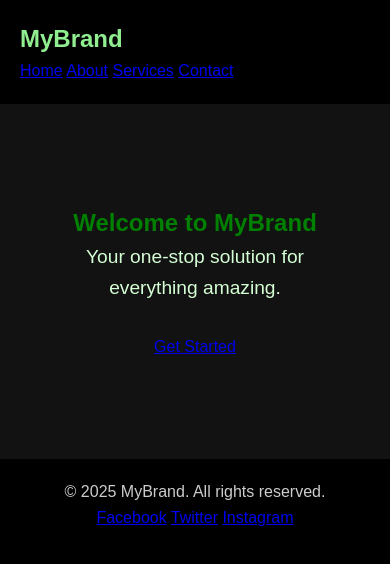
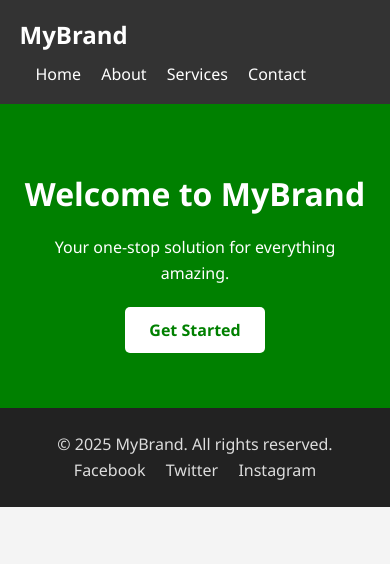
Before and after one commit to indian3lion6/Intern_practice, a plain HTML site: page index.html in a window 390 px wide. Drawn offline with Linux system fonts and the light colour scheme.

Commit message:
Update style.css

```diff
--- a/style.css
+++ b/style.css
@@ -6,148 +6,113 @@
 }
 
 body {
-  font-family: 'Poppins', sans-serif;
+  font-family: 'Segoe UI', sans-serif;
   line-height: 1.6;
-  background-color: #000;
-  color: #f0f0f0;
+  background: #f4f4f4;
+  color: #333;
 }
 
 .container {
+  width: 90%;
   max-width: 1100px;
-  margin: 0 auto;
-  padding: 0 20px;
+  margin: auto;
 }
 
 /* Header */
 header {
-  background: #000;
-  color: green;
-  padding: 20px 0;
+  background: #333;
+  color: #fff;
+  padding: 1rem 0;
 }
 
-.header-container {
+.nav-container {
   display: flex;
   justify-content: space-between;
   align-items: center;
-  flex-wrap: wrap;
-}
-
-.header-container {
-  background-color: green;
-  padding: 20px;
-  border-radius: 8px;
 }
 
 .logo {
-  font-size: 1.5em;
-  font-weight: 600;
-  color: lightgreen;
+  font-size: 1.5rem;
+  font-weight: bold;
 }
 
-.nav-links {
-  list-style: none;
-  display: flex;
-  gap: 20px;
-  flex-wrap: wrap;
+.nav a {
+  color: #fff;
+  margin-left: 1rem;
+  text-decoration: none;
 }
 
-.nav-links li a {
-  color: black;
-  text-decoration: none;
-  font-weight: 600;
-  display: flex;
-  align-items: center;
-  transition: color 0.3s;
-}
-
-.nav-links li a i {
-  margin-right: 8px;
-  color: green;
-  transition: color 0.3s;
-}
-
-.nav-links li a:hover,
-.nav-links li a:hover i {
-  color: #b0ffb0;
+.nav a:hover {
+  text-decoration: underline;
 }
 
 /* Hero Section */
 .hero {
-  background: #121212;
-  color: green;
-  padding: 100px 20px;
+  background: green;
+  color: white;
+  padding: 4rem 0;
   text-align: center;
 }
 
-.hero h2 {
-  font-size: 2.5em;
-  margin-bottom: 20px;
-}
-
-.hero .highlight {
-  color: green;
+.hero h1 {
+  font-size: 2.5rem;
+  margin-bottom: 1rem;
 }
 
 .hero p {
-  font-size: 1.2em;
-  margin-bottom: 30px;
-  color: #d4ffd4;
+  font-size: 1.2rem;
+  margin-bottom: 2rem;
 }
 
-.cta-btn {
-  display: inline-block;
-  background: lightgreen;
-  color: #000;
-  padding: 12px 30px;
-  font-size: 1em;
+.btn {
+  background: white;
+  color: green;
+  padding: 0.75rem 1.5rem;
+  border-radius: 5px;
   text-decoration: none;
-  border-radius: 5px;
-  font-weight: 600;
-  transition: background 0.3s, color 0.3s;
-}
-
-.cta-btn:hover {
-  background: #aaffaa;
-  color: #000;
+  font-weight: bold;
 }
 
 /* Footer */
 footer {
-  background: #000;
-  color: #ccc;
-  padding: 20px 0;
+  background: #222;
+  color: #ddd;
+  padding: 1.5rem 0;
   text-align: center;
 }
 
-.footer-container {
+.footer-content {
   display: flex;
   flex-direction: column;
   align-items: center;
-  gap: 10px;
 }
 
+.socials a {
+  color: #ddd;
+  margin: 0 0.5rem;
+  text-decoration: none;
+}
 
+.socials a:hover {
+  color: #fff;
+}
 
-/* Responsive */
+/* Responsive Design */
 @media (max-width: 768px) {
-  .header-container {
+  .nav-container {
     flex-direction: column;
-    align-items: center;
-    text-align: center;
+    align-items: flex-start;
   }
 
-  .nav-links {
-    flex-direction: column;
-    gap: 10px;
-    margin-top: 10px;
+  .nav {
+    margin-top: 0.5rem;
   }
 
-  .hero h2 {
-    font-size: 2em;
+  .hero h1 {
+    font-size: 2rem;
   }
 
-  .cta-btn {
-    font-size: 1em;
-    padding: 10px 25px;
+  .hero p {
+    font-size: 1rem;
   }
 }
```
